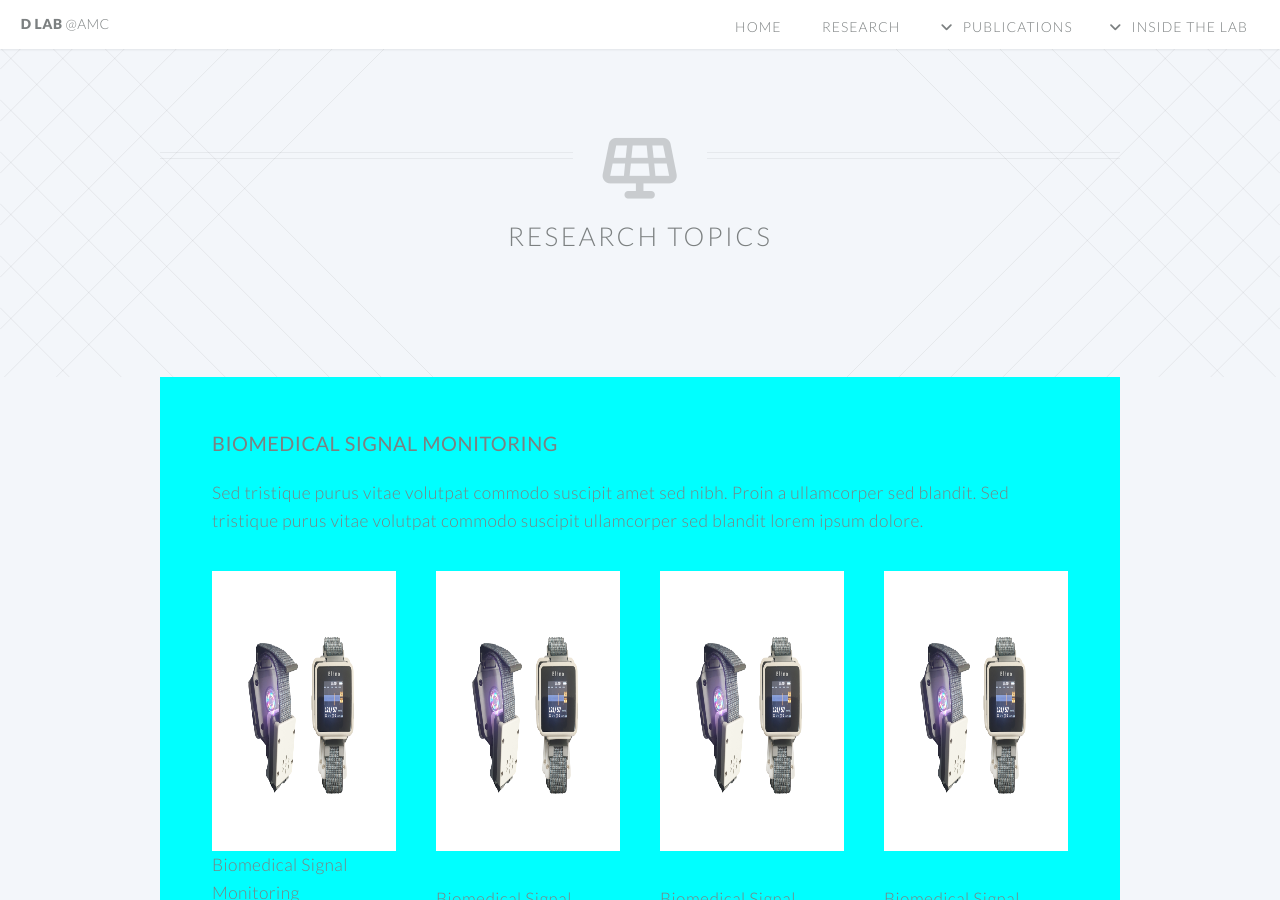
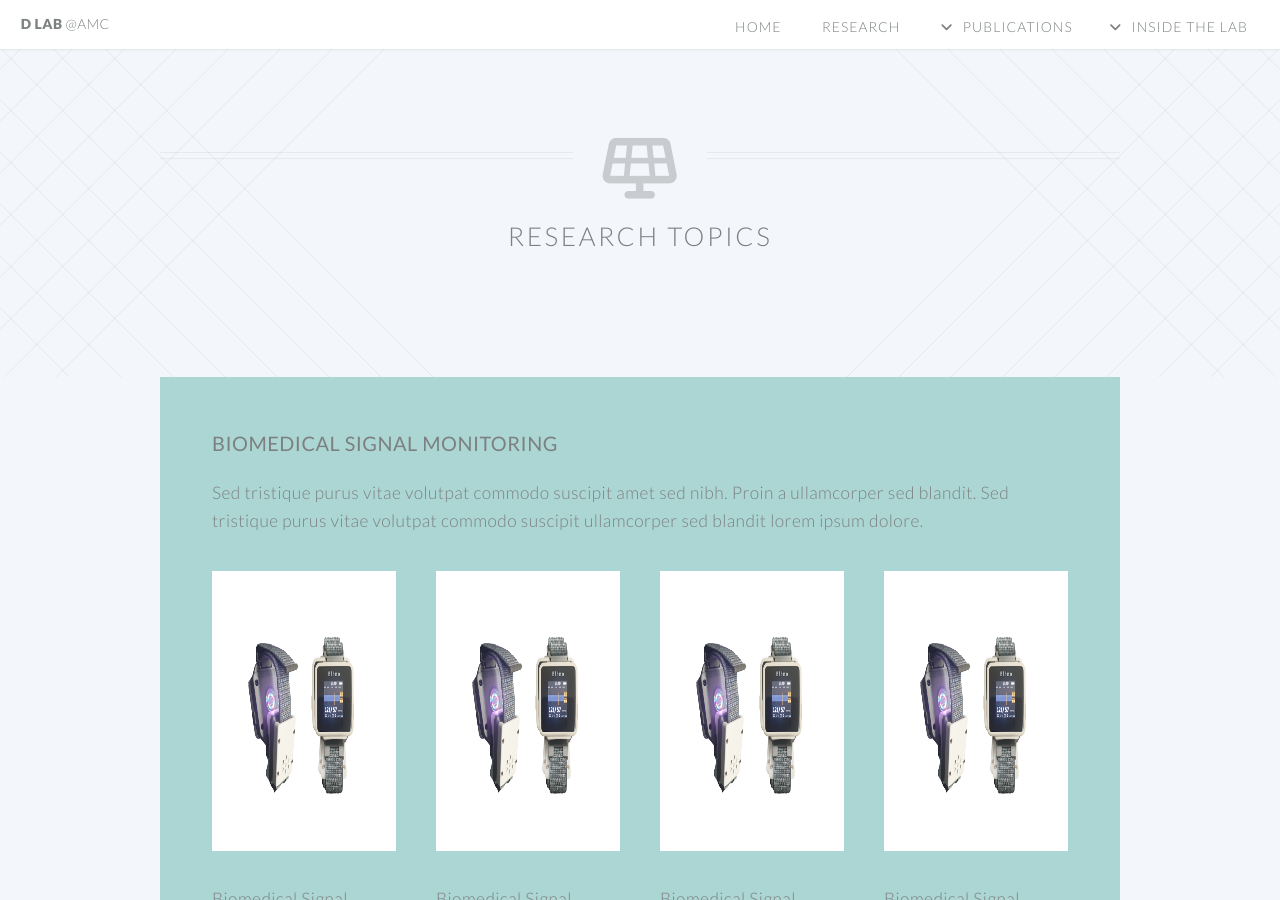
Before and after one commit to ydon1111/ydon1111.github.io, a Jekyll site: the page built from htmls/researchTopics.html, in a window 1280 px wide and 900 px high. Built offline with Jekyll 4.4.1, drawn with Linux system fonts in a browser that asks for light colours; nearby versions of some CDN libraries.

Commit message:
researc topic 결정

```diff
--- a/htmls/researchTopics.html
+++ b/htmls/researchTopics.html
@@ -14,7 +14,7 @@ layout: default
 
 <!-- one -->
 <article >
-  <section class="wrapper style4 container" style="background-color: aqua;">
+  <section class="wrapper style4 container" style="background-color: #acd6d4;">
     <h3><strong> Biomedical Signal Monitoring </strong></h3>
     <p>Sed tristique purus vitae volutpat commodo suscipit amet sed nibh. Proin a ullamcorper sed
       blandit. Sed tristique purus vitae volutpat commodo suscipit ullamcorper sed blandit lorem ipsum
@@ -23,7 +23,7 @@ layout: default
 
 
       <div class="3u">
-        <a href="#" class="image fit ">
+        <a href="#" class="image featured">
           <img src="/images/pic01.jpg" alt="" height="280px" >
         </a>
         <p text-align: center;>
@@ -65,7 +65,7 @@ layout: default
 
 <!-- Two -->
 <article >
-  <section class="wrapper style4 container" style="background-color: aqua;">
+  <section class="wrapper style4 container" style="background-color: #f8d2a0ff;">
     <h3><strong> Biomedical Signal Monitoring </strong></h3>
     <p>Sed tristique purus vitae volutpat commodo suscipit amet sed nibh. Proin a ullamcorper sed
       blandit. Sed tristique purus vitae volutpat commodo suscipit ullamcorper sed blandit lorem ipsum
@@ -116,7 +116,7 @@ layout: default
 
 <!-- Three -->
 <article >
-  <section class="wrapper style4 container" style="background-color: aqua;">
+  <section class="wrapper style4 container" style="background-color: #acd6d4;">
     <h3><strong> Biomedical Signal Monitoring </strong></h3>
     <p>Sed tristique purus vitae volutpat commodo suscipit amet sed nibh. Proin a ullamcorper sed
       blandit. Sed tristique purus vitae volutpat commodo suscipit ullamcorper sed blandit lorem ipsum
@@ -167,7 +167,7 @@ layout: default
 
 <!-- four -->
 <article >
-  <section class="wrapper style4 container" style="background-color: aqua;">
+  <section class="wrapper style4 container" style="background-color: #f8d2a0ff;">
     <h3><strong> Biomedical Signal Monitoring </strong></h3>
     <p>Sed tristique purus vitae volutpat commodo suscipit amet sed nibh. Proin a ullamcorper sed
       blandit. Sed tristique purus vitae volutpat commodo suscipit ullamcorper sed blandit lorem ipsum
```
